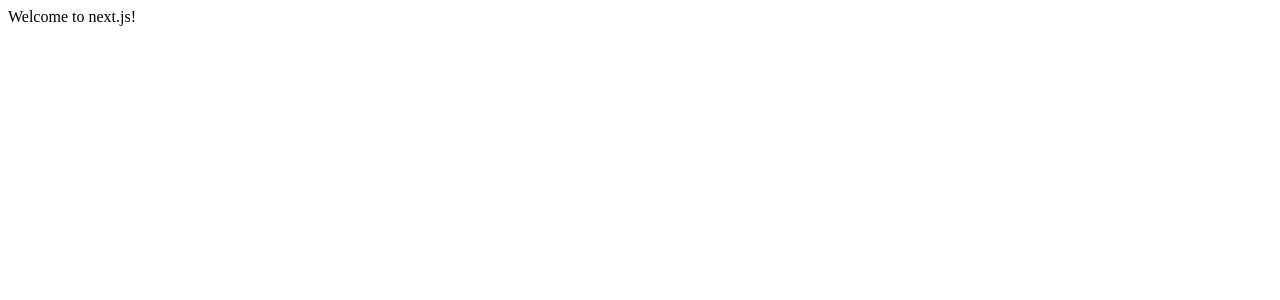
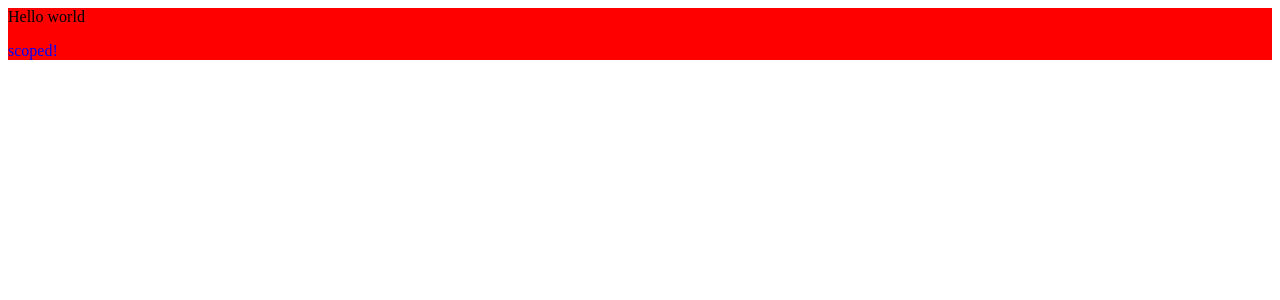
Before and after one commit to fernahh/website, a Next.js app: page / in a window 1280 px wide. Shown: the top 300 px of the page. Built offline with nearby package versions, Linux system fonts and the light colour scheme.

Commit message:
feat(style): configure styled jsx

```diff
--- a/pages/index.js
+++ b/pages/index.js
@@ -1,3 +1,19 @@
 export default () => (
-  <div>Welcome to next.js!</div>
+  <div>
+    Hello world
+    <p>scoped!</p>
+    <style jsx>{`
+      p {
+        color: blue;
+      }
+      div {
+        background: red;
+      }
+      @media (max-width: 600px) {
+        div {
+          background: blue;
+        }
+      }
+    `}</style>
+  </div>
 )
```
